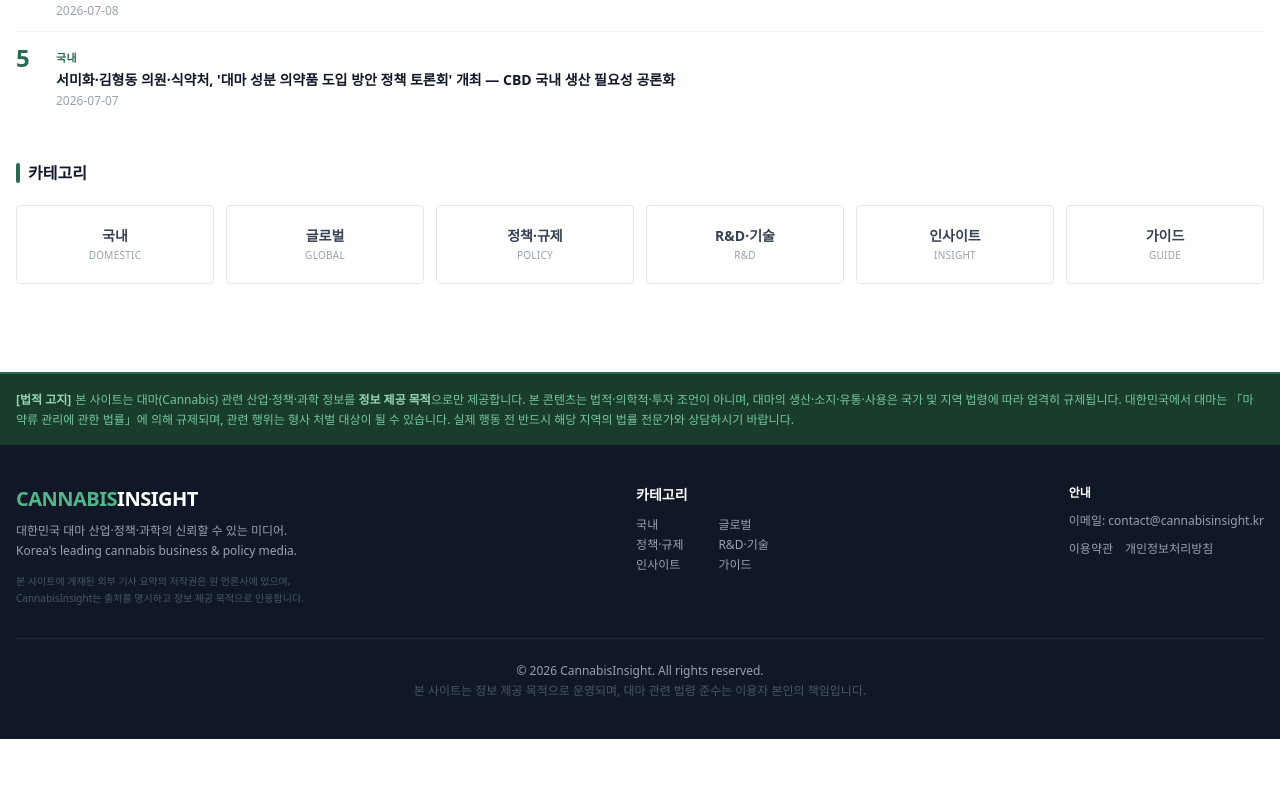
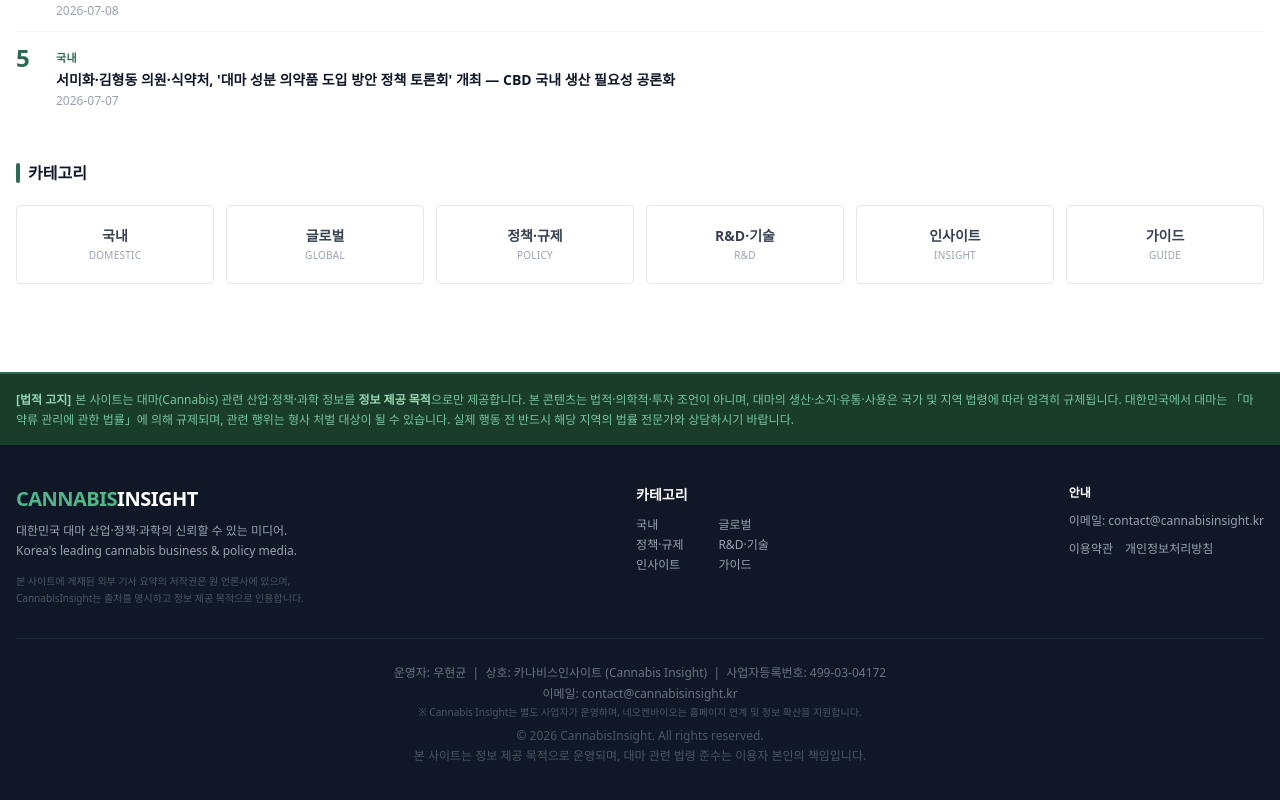
Before and after one commit to woohyeon940711-coder/my-site, a Next.js app: page / in a window 1280 px wide. Shown: the part 1541-2341 px from the top of the page. Before the commit the page ends 2280 px from the top, so only its background shows below. Built offline with nearby package versions, Linux system fonts and the light colour scheme.

Commit message:
Footer에 사업자 정보 추가 (운영자·상호·사업자등록번호·이메일·네오켄바이오 안내)

```diff
--- a/components/Footer.tsx
+++ b/components/Footer.tsx
@@ -74,8 +74,18 @@ export default function Footer() {
           </div>
         </div>
 
+        {/* 사업자 정보 */}
         <div className="border-t border-gray-800 mt-8 pt-6 text-xs text-center space-y-1">
-          <p>© {new Date().getFullYear()} CannabisInsight. All rights reserved.</p>
+          <p className="text-gray-500 leading-relaxed">
+            운영자: 우현균 &nbsp;|&nbsp; 상호: 카나비스인사이트 (Cannabis Insight) &nbsp;|&nbsp; 사업자등록번호: 499-03-04172
+          </p>
+          <p className="text-gray-500">
+            이메일: contact@cannabisinsight.kr
+          </p>
+          <p className="text-gray-600 text-[10px] mt-1">
+            ※ Cannabis Insight는 별도 사업자가 운영하며, 네오켄바이오는 홈페이지 연계 및 정보 확산을 지원합니다.
+          </p>
+          <p className="text-gray-600 mt-2">© {new Date().getFullYear()} CannabisInsight. All rights reserved.</p>
           <p className="text-gray-600">
             본 사이트는 정보 제공 목적으로 운영되며, 대마 관련 법령 준수는 이용자 본인의 책임입니다.
           </p>
```
